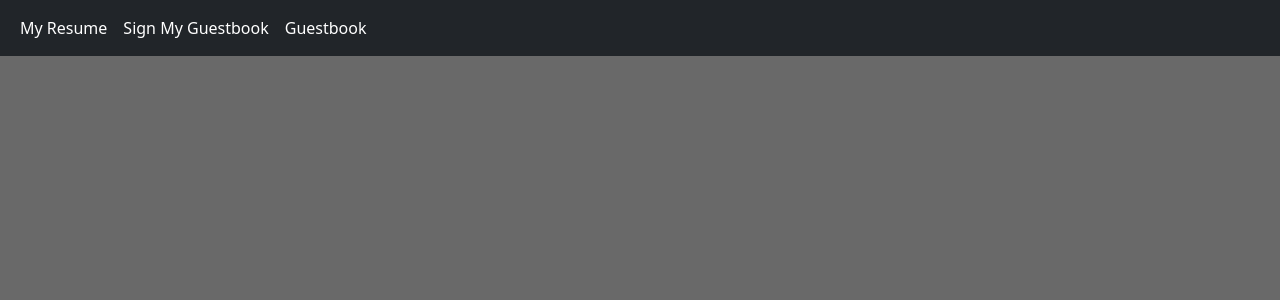
After one commit to SGTWaffles-F34/application, a PHP site: page /views/header.html in a window 1280 px wide. The commit adds this page. Shown: the top 300 px of the page. Run offline with PHP 8.4, Linux system fonts and the light colour scheme.

Commit message:
Added page design, separated header from main bodies, styles

```diff
--- a/styles/styles.css
+++ b/styles/styles.css
@@ -0,0 +1,10 @@
+
+
+html, body {
+    font-family: Verdana, Geneva, sans-serif;
+    background: dimgrey;
+}
+
+h1, h2, h3, h4, h5, p, li, label, hr{
+    color: white;
+}
--- /dev/null
+++ b/views/header.html
@@ -0,0 +1,27 @@
+<!DOCTYPE html>
+<html lang="en">
+<head>
+    <meta charset="UTF-8">
+    <title>Home</title>
+
+    <!-- Styles -->
+    <link rel="stylesheet" href="styles/styles.css">
+    <!-- Bootstrap -->
+    <link href="https://cdn.jsdelivr.net/npm/bootstrap@5.1.3/dist/css/bootstrap.min.css" rel="stylesheet" integrity="sha384-1BmE4kWBq78iYhFldvKuhfTAU6auU8tT94WrHftjDbrCEXSU1oBoqyl2QvZ6jIW3" crossorigin="anonymous">
+
+    <nav class="navbar navbar-expand-lg navbar-light bg-dark" id="navbar">
+        <div class="container-fluid collapse navbar-collapse" id="navbarSupportedContent">
+            <ul class="navbar-nav me-auto mb-2 mb-lg-0">
+                <li class="nav-item">
+                    <a class="nav-link text-white" href="">My Resume</a>
+                </li>
+                <li class="nav-item">
+                    <a class="nav-link text-white" href="">Sign My Guestbook</a>
+                </li>
+                <li class="nav-item">
+                    <a class="nav-link text-white" href="">Guestbook</a>
+                </li>
+            </ul>
+        </div>
+    </nav>
+</head>
```
Also changed, not shown: index.php (+8 -6 lines), views/footer.html (added, +10 -0 lines), views/home.html (+10 -12 lines).
